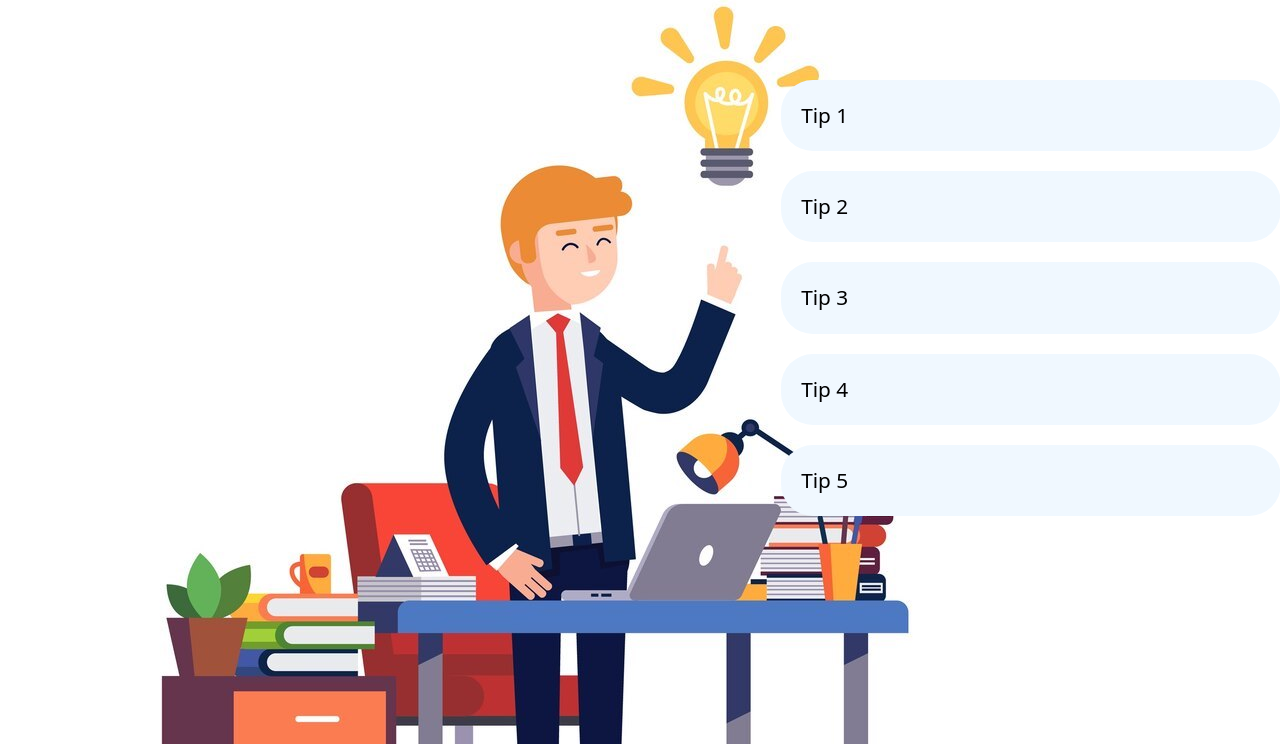
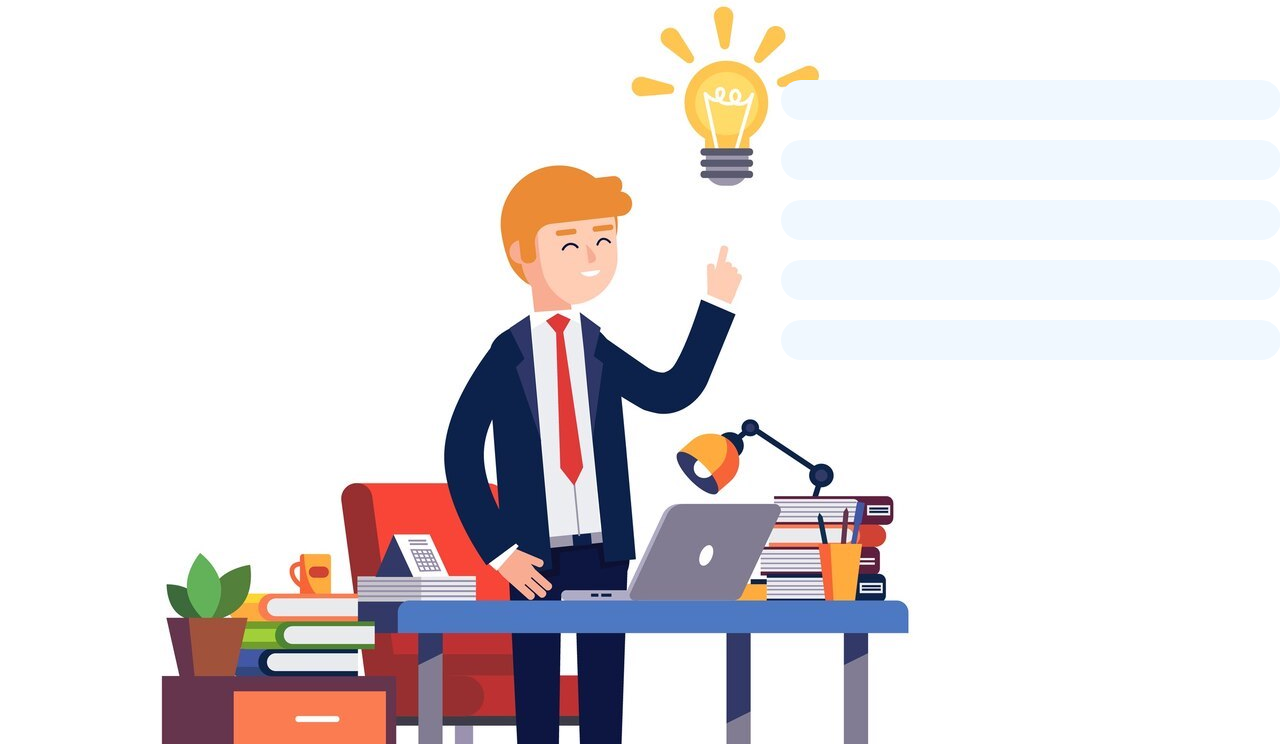
Before and after one commit to Onethk/SDGP1, a Flask app: page /tips in a window 1280 px wide. Shown: the part 56-800 px from the top of the page. Run offline with Flask 2, Linux system fonts and the light colour scheme.

Commit message:
tips list item value removed

```diff
--- a/templates/tips.html
+++ b/templates/tips.html
@@ -41,35 +41,35 @@
             <div class = "text">
                 <!-- <div class = "tipNo"> <span>1</span></div> -->
                 <div class = "text1">
-                    <li id="tipLine1">Tip 1</li>
+                    <li id="tipLine1"></li>
                 </div>
             </div>
 
             <div class = "text">
                 <!-- <div class = "tipNo"> <span>2</span></div> -->
                 <div class = "text2">
-                    <li id="tipLine2">Tip 2</li>
+                    <li id="tipLine2"></li>
                 </div>
             </div>
 
             <div class = "text">
                 <!-- <div class = "tipNo"> <span>3</span></div> -->
                 <div class = "text3">
-                    <li id="tipLine3">Tip 3</li>
+                    <li id="tipLine3"></li>
                 </div>
             </div>
 
             <div class = "text">
                 <!-- <div class = "tipNo"> <span>4</span></div> -->
                 <div class = "text4">
-                    <li id="tipLine4">Tip 4</li>
+                    <li id="tipLine4"></li>
                 </div>
             </div>
 
             <div class = "text">
                 <!-- <div class = "tipNo"> <span>5</span></div> -->
                 <div class = "text5">
-                    <li id="tipLine5">Tip 5</li>
+                    <li id="tipLine5"></li>
                 </div>
 
             </div>
```
